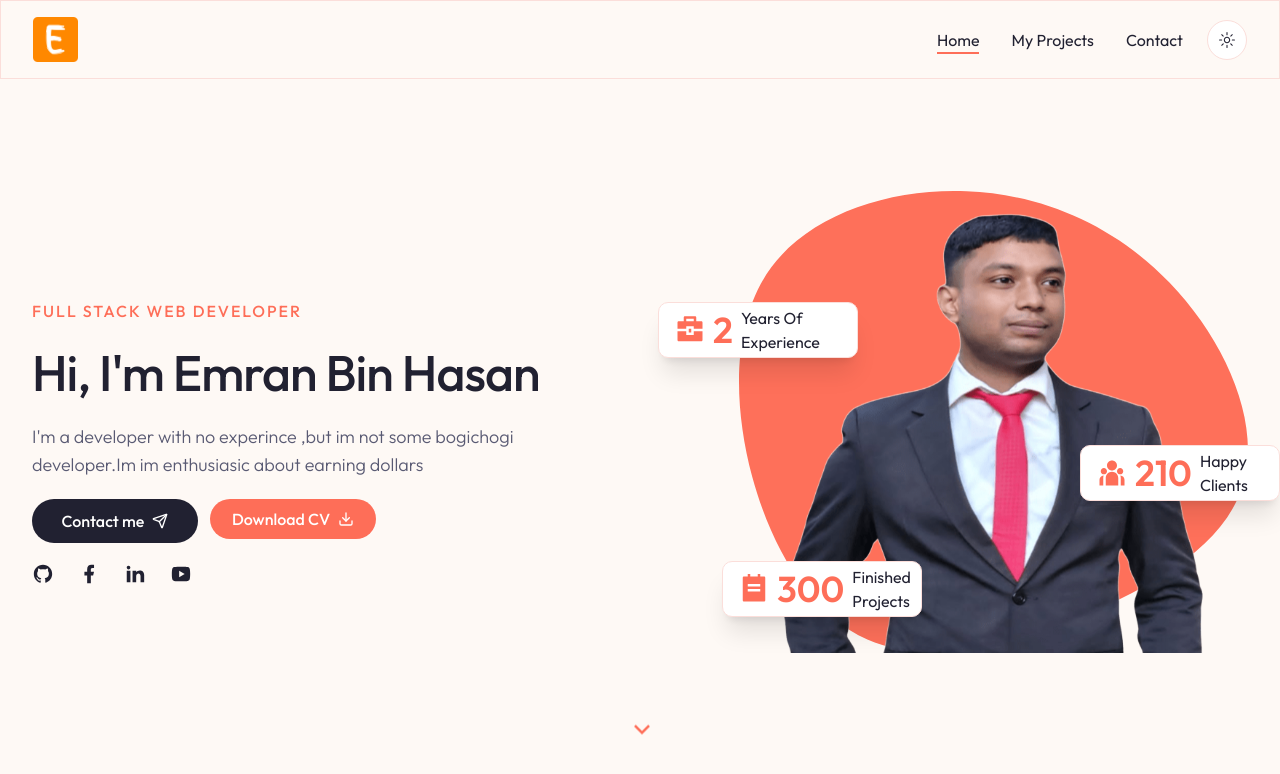
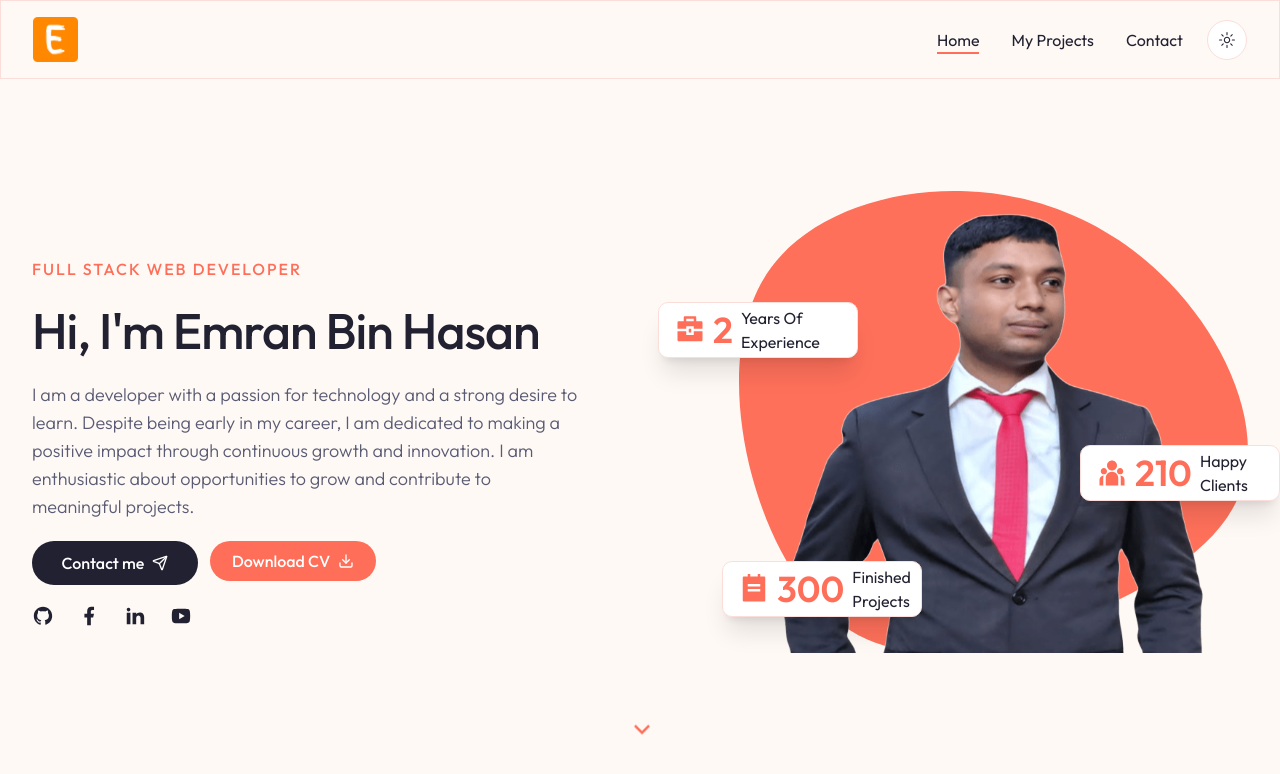
Before and after one commit to imran-binhasan/portfolio-v0, a Next.js app: page / in a window 1280 px wide. Shown: the top 774 px of the page. Built offline with nearby package versions, Linux system fonts and the light colour scheme.

Commit message:
update hero section

```diff
--- a/components/Hero.jsx
+++ b/components/Hero.jsx
@@ -25,8 +25,7 @@ const Hero = () => {
               Hi, I'm Emran Bin Hasan
             </h2>
             <p className="text-muted-foreground text-lg mb-6  font-light w-11/12">
-              I'm a developer with no experince ,but im not some bogichogi
-              developer.Im im enthusiasic about earning dollars
+            I am a developer with a passion for technology and a strong desire to learn. Despite being early in my career, I am dedicated to making a positive impact through continuous growth and innovation. I am enthusiastic about opportunities to grow and contribute to meaningful projects.
             </p>
             <div className="flex flex-col gap-y-2 md:flex-row gap-x-3 mx-auto lg:mx-0 mb-12">
               <Link href="/contact">
```
